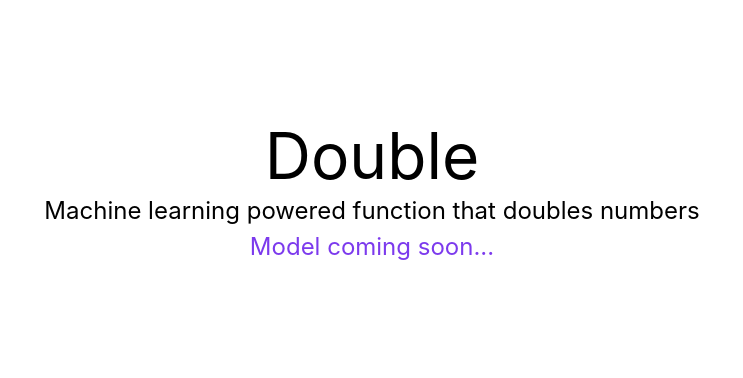
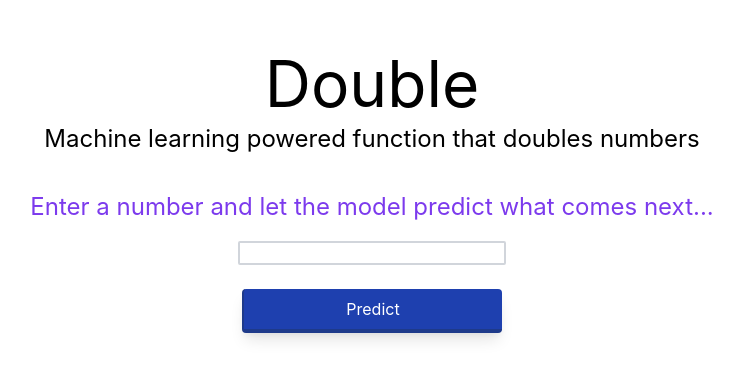
Before and after one commit to chrisgrounds/ml-examples, a Next.js app: page /double in a window 1280 px wide. Shown: the part 208-586 px from the top of the page, without its empty margins (268-1011 px from the left). Built offline with nearby package versions, Linux system fonts and the light colour scheme.

Commit message:
Abstract code out and add double model

```diff
--- /dev/null
+++ b/components/LinearRegression.js
@@ -0,0 +1,88 @@
+class LinearRegression {
+  constructor(observations, slope = null, intercept = null) {
+    this.observations = observations;
+    this.slope = slope;
+    this.intercept = intercept;
+  }
+
+  calculateSlope() {
+    const deltas = this.observations.calculateDeltas();
+
+    const denominator = deltas
+      .map(({ xD }) => Math.pow(xD, 2))
+      .reduce(Math.sum, 0);
+
+    const numerator = deltas
+      .map(({ xD, yD }) => xD * yD)
+      .reduce(Math.sum, 0); ;
+
+    return numerator / denominator;
+  }
+
+  calculateIntercept(slope) {
+    const { xMean, yMean } = this.observations.calculateMeans();
+
+    return yMean - (slope * xMean);
+  }
+
+  fit() {
+    const slope = new Slope(this.calculateSlope());
+    const intercept = new Intercept(this.calculateIntercept(slope.value));
+
+    this.slope = slope;
+    this.intercept = intercept;
+
+    return { slope, intercept };
+  }
+
+  predict(x) {
+    return this.intercept.value + this.slope.value * x;
+  }
+}
+
+class Slope {
+  constructor(slope) {
+    this.value = slope;
+  }
+}
+
+class Intercept {
+  constructor(intercept) {
+    this.value = intercept;
+  }
+}
+
+class Observations {
+  constructor() {
+    this.observations = [];
+  }
+
+  add(x, y) {
+    this.observations.push({ x, y });
+  }
+
+  calculateMeans() {
+    const { xTotal, yTotal } = this.observations.reduce((prev, next) => ({
+      xTotal: prev.xTotal + next.x,
+      yTotal: prev.yTotal + next.y
+    }), { xTotal: 0, yTotal: 0 });
+
+    const dataLength = this.observations.length;
+
+    return { xMean: xTotal / dataLength, yMean: yTotal / dataLength };
+  }
+
+  calculateDeltas() {
+    const { xMean, yMean } = this.calculateMeans();
+
+    return this.observations.map(({ x, y }) => ({ xD: x - xMean, yD: y - yMean }));
+  }
+}
+
+const predict = (x, slope, intercept) => {
+  const model = new LinearRegression([], { value: slope }, { value: intercept });
+
+  return model.predict(x);
+}
+
+export { predict };
--- /dev/null
+++ b/components/PredictionBox.js
@@ -0,0 +1,9 @@
+const PredictionBox = ({ prediction }) => (
+  <>
+    {prediction && (
+      <h2 className="pt-8 text-blue-600 text-4xl">{prediction}</h2>
+    )}
+  </>
+);
+
+export default PredictionBox;
--- a/pages/double.js
+++ b/pages/double.js
@@ -1,14 +1,38 @@
+import { useState } from "react";
 import styles from '../styles/Home.module.css'
 import Page from "../components/Page";
+import PredictionBox from "../components/PredictionBox";
+import { predict } from "../components/LinearRegression";
 
 export default function Double() {
+  const [prediction, setPrediction] = useState(null);
+  const [xInput, setXInput] = useState("");
+
   return (
     <Page>
-      <h1 className={styles.title}>Double</h1>
+      <div className="pb-8 flex flex-col">
+        <h1 className={styles.title}>Double</h1>
 
-      <p className={styles.description}>Machine learning powered function that doubles numbers</p>
+        <p className={styles.description}>Machine learning powered function that doubles numbers</p>
+      </div>
 
-      <p className={`${styles.description} text-purple-600`}>Model coming soon...</p>
+      <p className={`${styles.description} text-purple-600`}>Enter a number and let the model predict what comes next...</p>
+
+      <form className="flex flex-col" onSubmit={e => e.preventDefault()}>
+        <div className="pt-4 relative h-10 input-component mb-5">
+          <input
+            id="x_input"
+            type="text"
+            className="h-full w-full rounded-sm border-gray-300 border-2 px-2 transition-all border-blue rounded-sm"
+            value={xInput}
+            onChange={e => setXInput(e.target.value)}
+          />
+        </div>
+
+        <button onClick={() => setPrediction(predict(xInput, 2, 0))} className="rounded px-3 py-2 m-1 border-b-4 border-l-2 shadow-lg bg-blue-800 border-blue-900 text-white">Predict</button>
+      </form>
+
+      <PredictionBox prediction={prediction} />
     </Page>
   )
 }
--- a/pages/increment.js
+++ b/pages/increment.js
@@ -1,101 +1,8 @@
-import { useEffect, useState } from "react";
+import { useState } from "react";
 import styles from '../styles/Home.module.css'
 import Page from "../components/Page";
-
-class LinearRegression {
-  constructor(observations, slope = null, intercept = null) {
-    this.observations = observations;
-    this.slope = slope;
-    this.intercept = intercept;
-  }
-
-  calculateSlope() {
-    const deltas = this.observations.calculateDeltas();
-
-    const denominator = deltas
-      .map(({ xD }) => Math.pow(xD, 2))
-      .reduce(Math.sum, 0);
-
-    const numerator = deltas
-      .map(({ xD, yD }) => xD * yD)
-      .reduce(Math.sum, 0); ;
-
-    return numerator / denominator;
-  }
-
-  calculateIntercept(slope) {
-    const { xMean, yMean } = this.observations.calculateMeans();
-
-    return yMean - (slope * xMean);
-  }
-
-  fit() {
-    const slope = new Slope(this.calculateSlope());
-    const intercept = new Intercept(this.calculateIntercept(slope.value));
-
-    this.slope = slope;
-    this.intercept = intercept;
-
-    return { slope, intercept };
-  }
-
-  predict(x) {
-    return this.intercept.value + this.slope.value * x;
-  }
-}
-
-class Slope {
-  constructor(slope) {
-    this.value = slope;
-  }
-}
-
-class Intercept {
-  constructor(intercept) {
-    this.value = intercept;
-  }
-}
-
-class Observations {
-  constructor() {
-    this.observations = [];
-  }
-
-  add(x, y) {
-    this.observations.push({ x, y });
-  }
-
-  calculateMeans() {
-    const { xTotal, yTotal } = this.observations.reduce((prev, next) => ({
-      xTotal: prev.xTotal + next.x,
-      yTotal: prev.yTotal + next.y
-    }), { xTotal: 0, yTotal: 0 });
-
-    const dataLength = this.observations.length;
-
-    return { xMean: xTotal / dataLength, yMean: yTotal / dataLength };
-  }
-
-  calculateDeltas() {
-    const { xMean, yMean } = this.calculateMeans();
-
-    return this.observations.map(({ x, y }) => ({ xD: x - xMean, yD: y - yMean }));
-  }
-}
-
-const predict = (x) => {
-  const model = new LinearRegression([], { value: 1 }, { value: 1 });
-
-  return model.predict(x);
-}
-
-const PredictionBox = ({ prediction }) => (
-  <>
-    {prediction && (
-      <h2 className="pt-8 text-blue-600 text-4xl">{prediction}</h2>
-    )}
-  </>
-);
+import PredictionBox from "../components/PredictionBox";
+import { predict } from "../components/LinearRegression";
 
 export default function Increment() {
   const [prediction, setPrediction] = useState(null);
@@ -122,11 +29,10 @@ export default function Increment() {
           />
         </div>
 
-        <button onClick={() => setPrediction(predict(xInput))} className="rounded px-3 py-2 m-1 border-b-4 border-l-2 shadow-lg bg-blue-800 border-blue-900 text-white">Predict</button>
+        <button onClick={() => setPrediction(predict(xInput, 1, 1))} className="rounded px-3 py-2 m-1 border-b-4 border-l-2 shadow-lg bg-blue-800 border-blue-900 text-white">Predict</button>
       </form>
 
       <PredictionBox prediction={prediction} />
-
     </Page>
   )
 }
```
